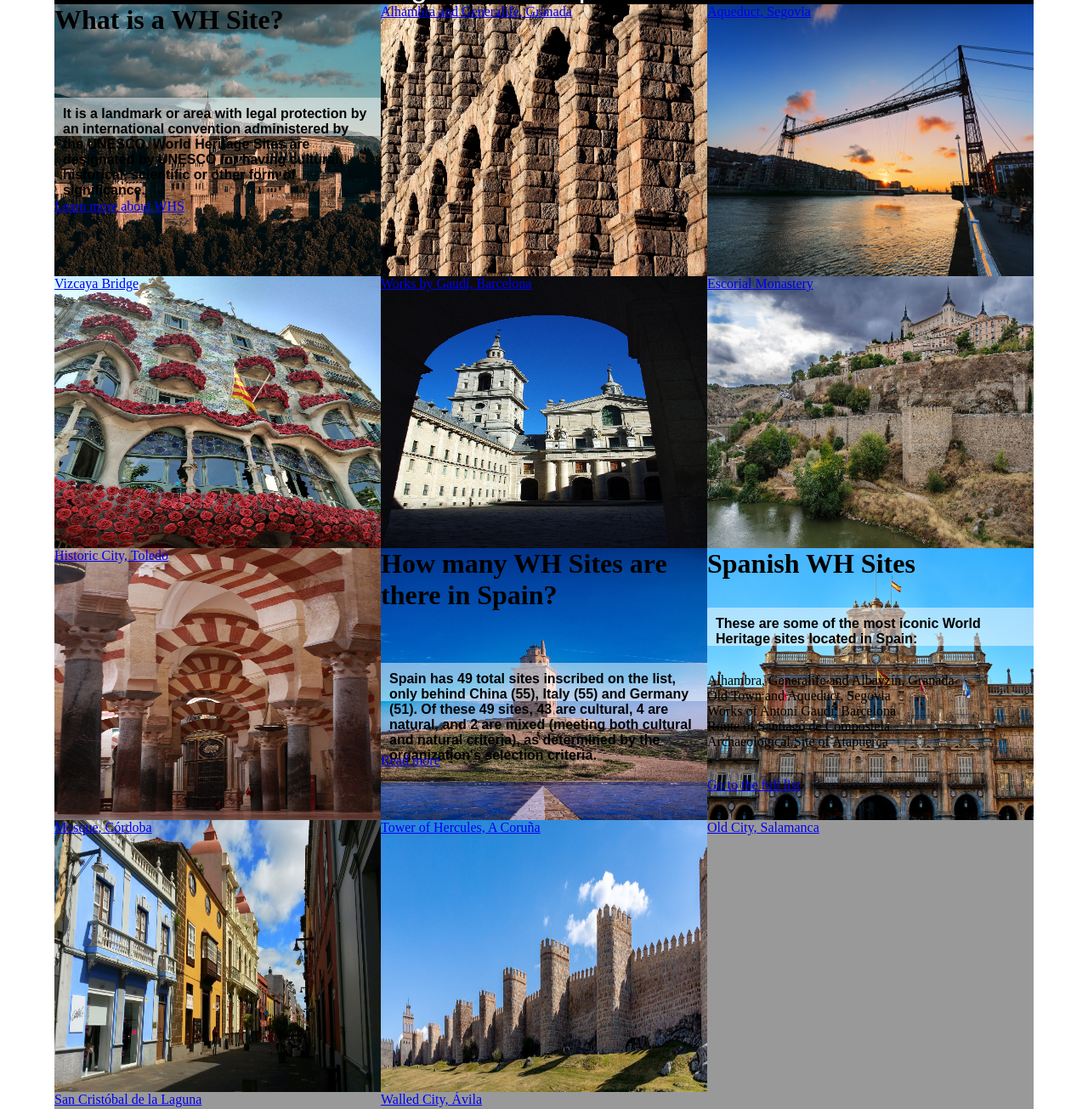
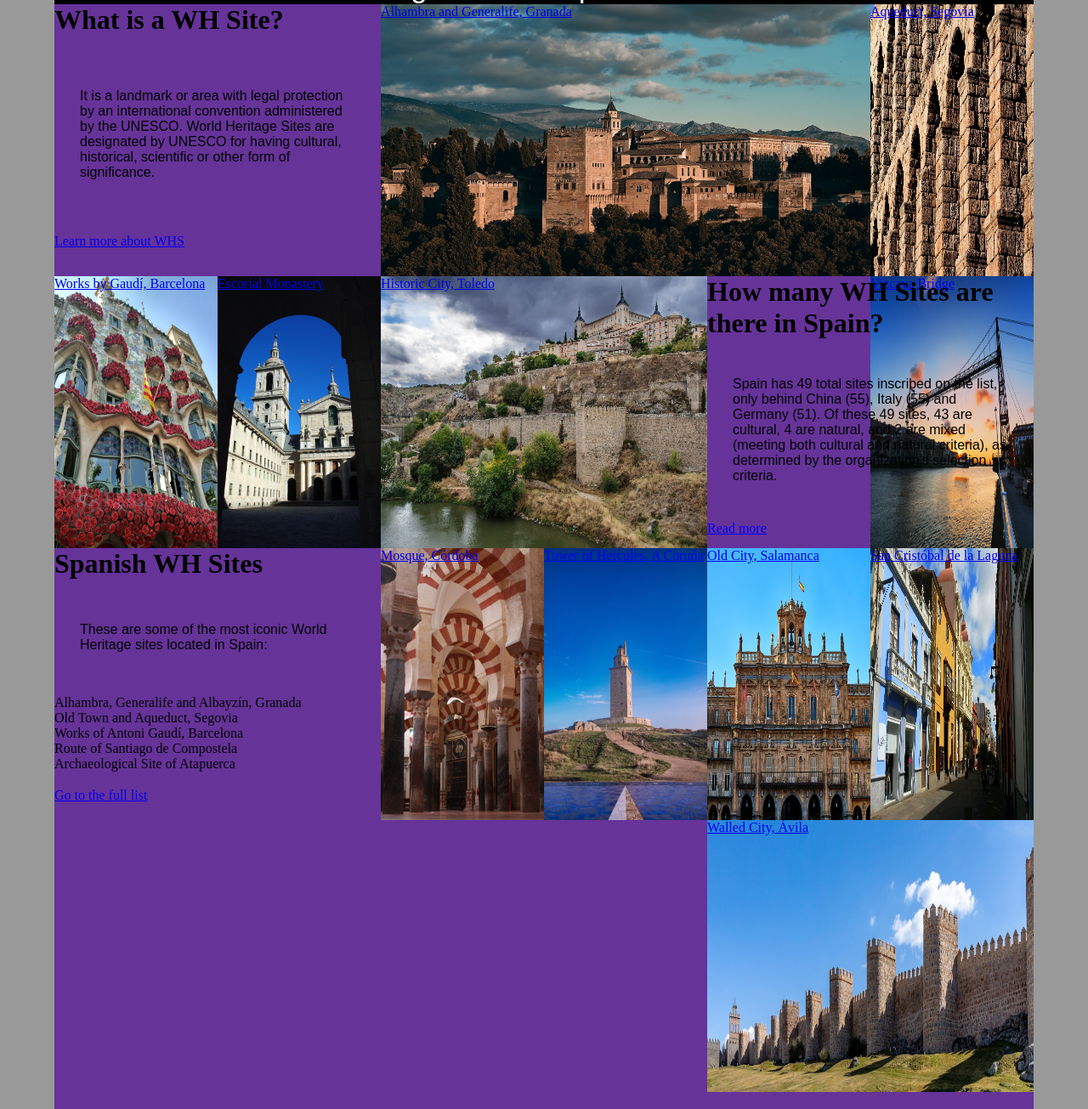
Before and after one commit to JorgeBackendProjects/DIW, a plain HTML site: page Tema7/Proyecto7.4/index.html in a window 1280 px wide. Shown: the part 67-1372 px from the top of the page at 85% size. Drawn offline with Linux system fonts and the light colour scheme; a web font is replaced by a local one.

Commit message:
Avanzando...

```diff
--- a/Tema7/Proyecto7.4/styles.css
+++ b/Tema7/Proyecto7.4/styles.css
@@ -20,8 +20,7 @@ Colores:
 }
 
 body{
-    background-image: url("./images/background-body.svg");
-    background-size: cover;
+    background-color: rgba(0, 0, 0, 0.4);
 }
 
 header{
@@ -55,12 +54,12 @@ header{
 main{
     width: 90%;
     margin: 0 auto;
-    background-color: rgba(0, 0, 0, 0.4);
+    background-color: rebeccapurple;
 
     & .contenedor-grid{
         display: grid;
-        grid-template-columns: repeat(auto-fit, minmax(350px,1fr));
-
+        grid-template-columns: repeat(6, 1fr);
+        grid-template-rows: repeat(5, 1fr);
         width: 100%;
         margin: 0 auto;
 
@@ -70,11 +69,12 @@ main{
             overflow: hidden;
 
             & p{
-                background-color: rgba(255, 255, 255, 0.5);
-                padding: 10px;
-                height: 45px;
-                font-weight: bold;
+                padding: 30px;
                 font-family: 'Protest Revolution', sans-serif;
+            }
+
+            & a{
+
             }
         }
 
@@ -96,46 +96,99 @@ main{
             & a:hover{}
         }
 
+        /*Cajas de información*/
+        & .caja1{
+            grid-column: 1/3;
+            grid-row: 1/3;
+        }
+
+        & .caja8{
+            grid-column: 5/7;
+            grid-row: 2/4;
+        }
+
+        & .caja9{
+            grid-column: 1/3;
+            grid-row: 3/5;
+        }
+
         /*Colocamos las imágenes a los div*/
-        & .caja1{background-image: url("./images/f1.jpg"); background-size: 100% 100%;}
+        & .caja2{
+            grid-column: 3/6;
+            grid-row: 1/3;
+            background-image: url("./images/f1.jpg");
+            background-size: 100% 100%;
+        }
 
-        & .caja2{background-image: url("./images/f2.jpg"); background-size: 100% 100%;}
+        & .caja3{
+            grid-column-start: 6;
+            grid-row-start: 1;
+            background-image: url("./images/f2.jpg");
+            background-size: 100% 100%;
+        }
 
-        & .caja3{background-image: url("./images/f3.jpg"); background-size: 100% 100%;}
+        & .caja4{
+            grid-column-start: 6;
+            grid-row-start: 2;
+            background-image: url("./images/f3.jpg");
+            background-size: 100% 100%;
+        }
 
-        & .caja4{background-image: url("./images/f4.jpg"); background-size: 100% 100%;}
+        & .caja5{
+            grid-column-start: 1;
+            grid-row: 2/4;
+            background-image: url("./images/f4.jpg");
+            background-size: 100% 100%;
+        }
 
-        & .caja5{background-image: url("./images/f5.jpg"); background-size: 100% 100%;}
+        & .caja6{
+            grid-column-start: 2;
+            grid-row: 2/4;
+            background-image: url("./images/f5.jpg");
+            background-size: 100% 100%;
+        }
 
-        & .caja6{background-image: url("./images/f6.jpg"); background-size: 100% 100%;}
+        & .caja7{
+            grid-column: 3/5;
+            grid-row: 2/4;
+            background-image: url("./images/f6.jpg");
+            background-size: 100% 100%;
+        }
 
-        & .caja7{background-image: url("./images/f7.jpg"); background-size: 100% 100%;}
+        & .caja10{
+            grid-column: 3/4;
+            grid-row: 3/5;
+            background-image: url("./images/f7.jpg");
+            background-size: 100% 100%;
+        }
 
-        & .caja8{background-image: url("./images/f8.jpg"); background-size: 100% 100%;}
+        & .caja11{
+            grid-column: 4/5;
+            grid-row: 3/5;
+            background-image: url("./images/f8.jpg");
+            background-size: 100% 100%;
+        }
 
-        & .caja9{background-image: url("./images/f9.jpg"); background-size: 100% 100%;}
+        & .caja12{
+            grid-column: 5/6;
+            grid-row: 3/4;
+            background-image: url("./images/f9.jpg");
+            background-size: 100% 100%;
+        }
 
-        & .caja10{background-image: url("./images/f10.jpg"); background-size: 100% 100%;}
+        & .caja13{
+            grid-column: 6/7;
+            grid-row: 3/4;
+            background-image: url("./images/f10.jpg");
+            background-size: 100% 100%;
+        }
 
-        & .caja11{background-image: url("./images/f11.jpg"); background-size: 100% 100%;}
-
-        & .caja12{background-image: url("./images/f12.jpg"); background-size: 100% 100%;}
-
-        & .caja13{background-image: url("./images/f13.jpg"); background-size: 100% 100%;}
-
-        & .caja14{background-image: url("./images/f14.jpg"); background-size: 100% 100%;}
-
-        & .caja15{background-image: url("./images/f15.jpg"); background-size: 100% 100%;}
-
-        & .caja16{background-image: url("./images/f16.jpg"); background-size: 100% 100%;}
-
-        & .caja17{background-image: url("./images/f17.jpg"); background-size: 100% 100%;}
-
-        & .caja18{background-image: url("./images/f18.jpg"); background-size: 100% 100%;}
-
-        & .caja19{background-image: url("./images/f19.jpg"); background-size: 100% 100%;}
-
-        & .caja20{background-image: url("./images/f20.jpg"); background-size: 100% 100%;}
+        & .caja14{
+            grid-column: 5/7;
+            grid-row: 4/5;
+            background-image: url("./images/f11.jpg");
+            background-size: 100% 100%;
+        }
     }
 }
 
```
